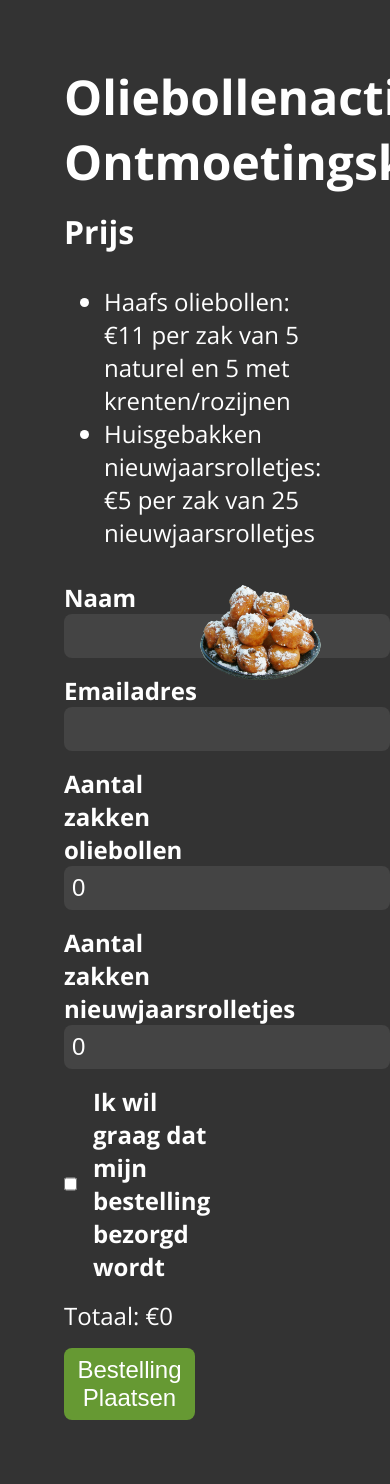
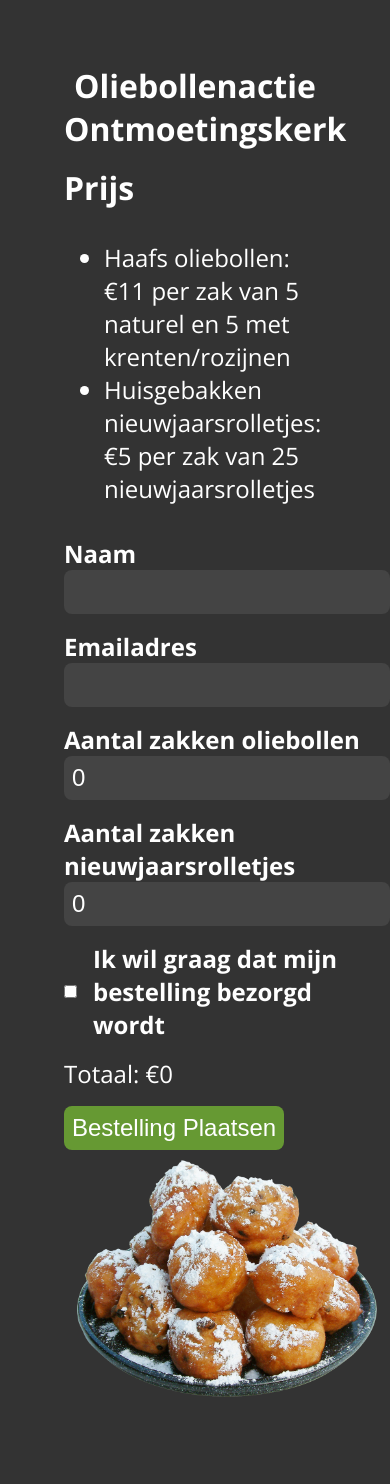
Before and after one commit to AroLeaf/oliebollen, a Node project: template views/index.pug in a window 390 px wide; the page is wider, and only the part inside the window is pictured. After the commit the page ends 1397 px from the top of that part, so only its background shows below. Run offline with Node 20 templates, Linux system fonts and the light colour scheme; the template is opened without the code that fills it, so the values that code supplies are empty.

Commit message:
[fix] layout on smaller screens

```diff
--- a/public/style.css
+++ b/public/style.css
@@ -120,3 +120,15 @@
 .hidden {
   display: none;
 }
+
+@media screen and (max-width: 480px) {
+  h1 {
+    font-size: 32px;
+  }
+}
+
+@media screen and (max-width: 768px) {
+  .halved {
+    grid-template-columns: 1fr;
+  }
+}
```
